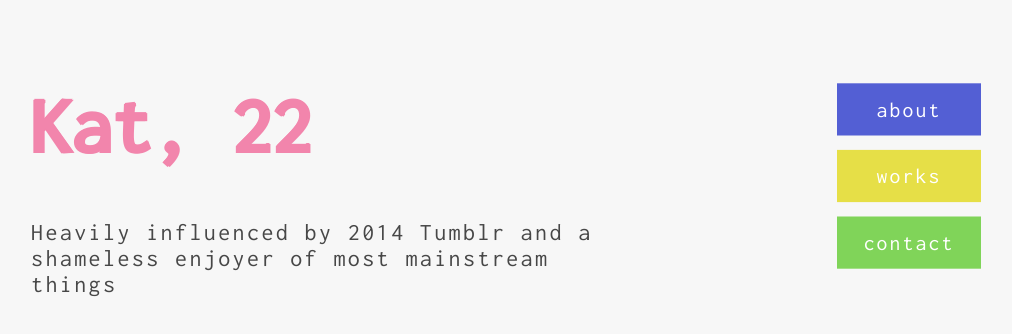
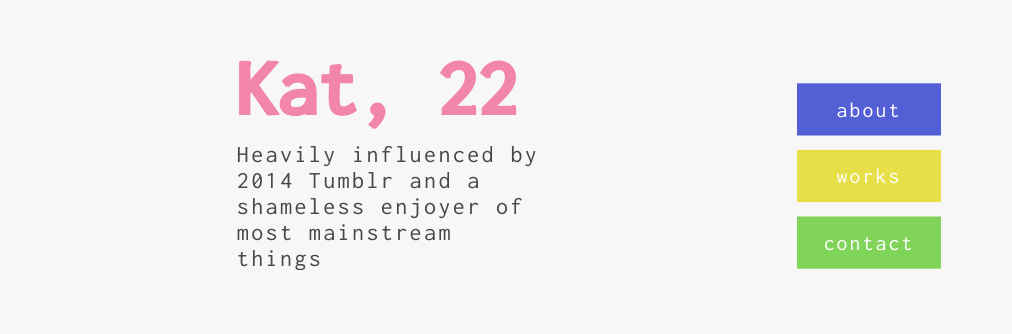
Before and after one commit to mahikgot/katweb, a React (Create React App) app: page / in a window 1280 px wide. Shown: the part 192-526 px from the top of the page, without its empty margins (24-1036 px from the left). Built offline with nearby package versions, Linux system fonts and the light colour scheme.

Commit message:
home page styling

```diff
--- a/src/App.css
+++ b/src/App.css
@@ -7,7 +7,7 @@ html {
 .overlay {
   display: grid;
   background-color: #f7f7f7;
-  max-width: 1170px;
+  max-width: 80%;
   margin: 0 auto;
   height: 90vh;
 }
@@ -16,21 +16,22 @@ html {
   display: grid;
   grid-template-columns: repeat(auto-fit, minmax(300px, 1fr));
 }
-.Home[isHeader='header'] {
+.Home[isheader='header'] {
   grid-template-columns: 1fr 10rem;
-  grid-template-rows: 10rem 1fr;
 }
 
 .leftHome {
   margin: auto;
+  display: grid;
+  grid-template-columns: 1fr 75%;
 }
 
 .rightHome {
   margin: auto;
 }
-.rightHome[isHeader='header'] {
-  grid-row: 1;
+.rightHome[isheader='header'] {
   grid-column: 2;
+  margin: 0;
 }
 
 .nameHome {
@@ -41,8 +42,15 @@ html {
   line-height: 5rem;
   text-shadow: -1px 1px, 1px 1px;
   font-size: 5rem;
+  grid-column: 2;
 }
 
+.descHome {
+  grid-column: 2;
+  max-width: 80%;
+  position: relative;
+  bottom: 4rem;
+}
 .flexContainerButtonHome {
   display: flex;
   flex-direction: column;
--- a/src/components/Header.js
+++ b/src/components/Header.js
@@ -15,20 +15,22 @@ const Header = () => {
   return (
     <div
       className="Home"
-      isHeader={isHeader}
+      isheader={isHeader}
     >
 
       <motion.div
         className="leftHome"
         animate={isHeader}
       >
-        <Nameplate isHeader={isHeader} />
+        <Nameplate
+          isHeader={isHeader}
+        />
       </motion.div>
 
       <motion.div
         layout
         className="rightHome"
-        isHeader={isHeader}
+        isheader={isHeader}
       >
         <HeaderButton
           isHeader={isHeader}
--- a/src/components/Nameplate.js
+++ b/src/components/Nameplate.js
@@ -15,7 +15,7 @@ const Nameplate = ({ isHeader }) => {
       >
         Kat, 22
       </h1>
-      <p>
+      <p className="descHome">
         Heavily influenced by 2014 Tumblr and a shameless enjoyer of most mainstream things
       </p>
     </>
```
